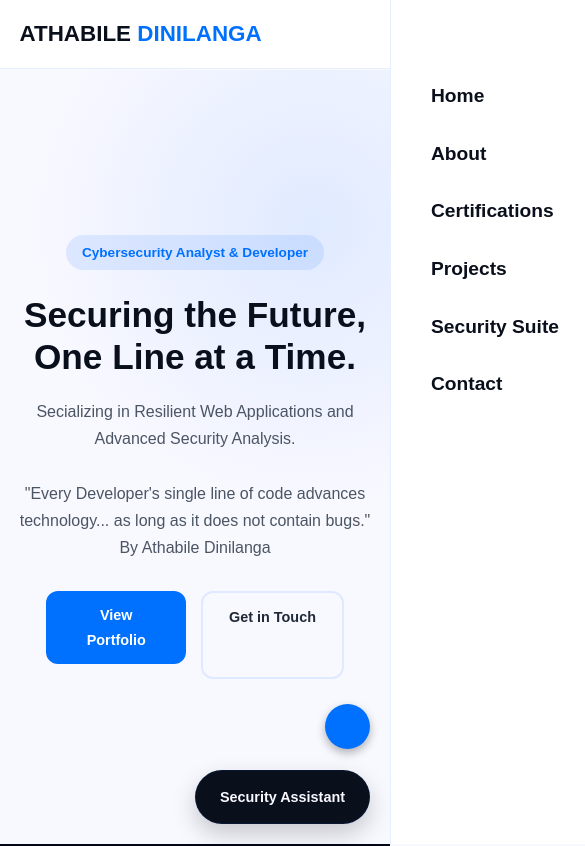
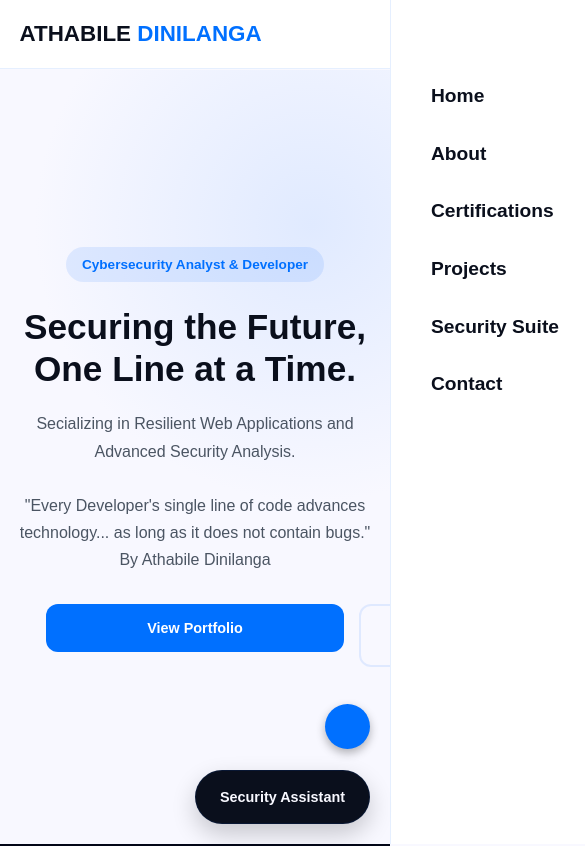
Before and after one commit to StheshHackers/portfolio, a React (Vite) app: page / in a window 390 px wide. Shown: the top 846 px of the page, 585 px wide, since content can reach past the window. Built offline with nearby package versions, Linux system fonts and the light colour scheme.

Commit message:
Refactor CSS for unified mobile and tablet layouts
Updated comments and improved layout styles for mobile and tablet interfaces.

```diff
--- a/src/index.css
+++ b/src/index.css
@@ -461,7 +461,7 @@ footer {
     color: var(--electric-blue);
 }
 
-/* --- Combined & Cleaned Tablet & Mobile Layouts --- */
+/* --- Unified Tablet & Mobile Interface Overrides --- */
 @media (max-width: 992px) {
     .nav-links {
         display: none;
@@ -476,7 +476,6 @@ footer {
         gap: 40px;
     }
 
-    /* Prevent mobile components from overflowing structural parents */
     body {
         padding-top: 70px;
     }
@@ -485,7 +484,6 @@ footer {
         padding: 15px 5%;
     }
 
-    /* Fluid layout height metrics */
     .hero {
         height: auto;
         min-height: calc(100vh - 70px);
@@ -518,47 +516,64 @@ footer {
         padding: 25px;
     }
 
-    /* --- FORM, ACTIONS, & BUTTON RESPONSIVE RECOVERY --- */
-    /* Force form groups, inner wrapper structural divs, and card inputs/buttons to cascade cleanly */
+    /* --- APPLICATION INPUT FORMS & UTILITY CARDS ALIGNMENT --- */
+    /* Target form-rows, layout divisions, forms, and custom wrappers within mini-apps */
     .card form,
     .card div,
+    .card [class*="container"],
+    .card [class*="form"],
+    .card [class*="wrapper"] {
+        display: flex !important;
+        flex-direction: column !important;
+        align-items: stretch !important;
+        width: 100% !important;
+        box-sizing: border-box !important;
+        margin-right: 0 !important;
+        margin-left: 0 !important;
+        gap: 12px !important;
+    }
+
+    /* Force all form elements and action buttons inside cards to stack full width */
     .card input,
     .card button,
     .card .btn-primary,
-    .card .btn-secondary {
-        display: flex;
-        flex-direction: column;
+    .card .btn-secondary,
+    .card [type="text"],
+    .card [type="submit"],
+    .btn-primary,
+    .btn-secondary {
+        display: block !important;
         width: 100% !important;
-        box-sizing: border-box;
-        margin-right: 0 !important;
-        margin-left: 0 !important;
-        gap: 10px;
+        min-width: 100% !important;
+        max-width: 100% !important;
+        text-align: center !important;
+        box-sizing: border-box !important;
+        margin: 0 0 15px 0 !important;
+        position: relative !important;
+        right: auto !important;
+        left: auto !important;
+        transform: none !important;
     }
 
-    /* Ensure specific single components behave as block objects */
+    /* Padding & dynamic asset spacing tweaks inside interactive utilities */
     .card input,
-    .card button,
-    .btn-primary,
-    .btn-secondary {
-        display: block;
-        width: 100%;
-        text-align: center;
+    .card [type="text"] {
+        margin-bottom: 4px !important;
     }
 
-    /* Orderly space distribution between separated items */
-    .card input {
-        margin-bottom: 12px;
-    }
-
-    .btn-primary {
-        margin-bottom: 15px;
+    .card button,
+    .card .btn-primary,
+    .card [type="submit"] {
+        padding: 12px 20px !important;
+        border-radius: 12px !important;
+        margin-bottom: 0 !important;
     }
 
     .btn-secondary {
-        margin-bottom: 0;
+        margin-bottom: 0 !important;
     }
 
-    /* Floating Widget UI Adjustments */
+    /* Sticky/Floating Interface Widgets Layout */
     #chat-widget {
         width: calc(100% - 40px);
         right: 20px;
```
